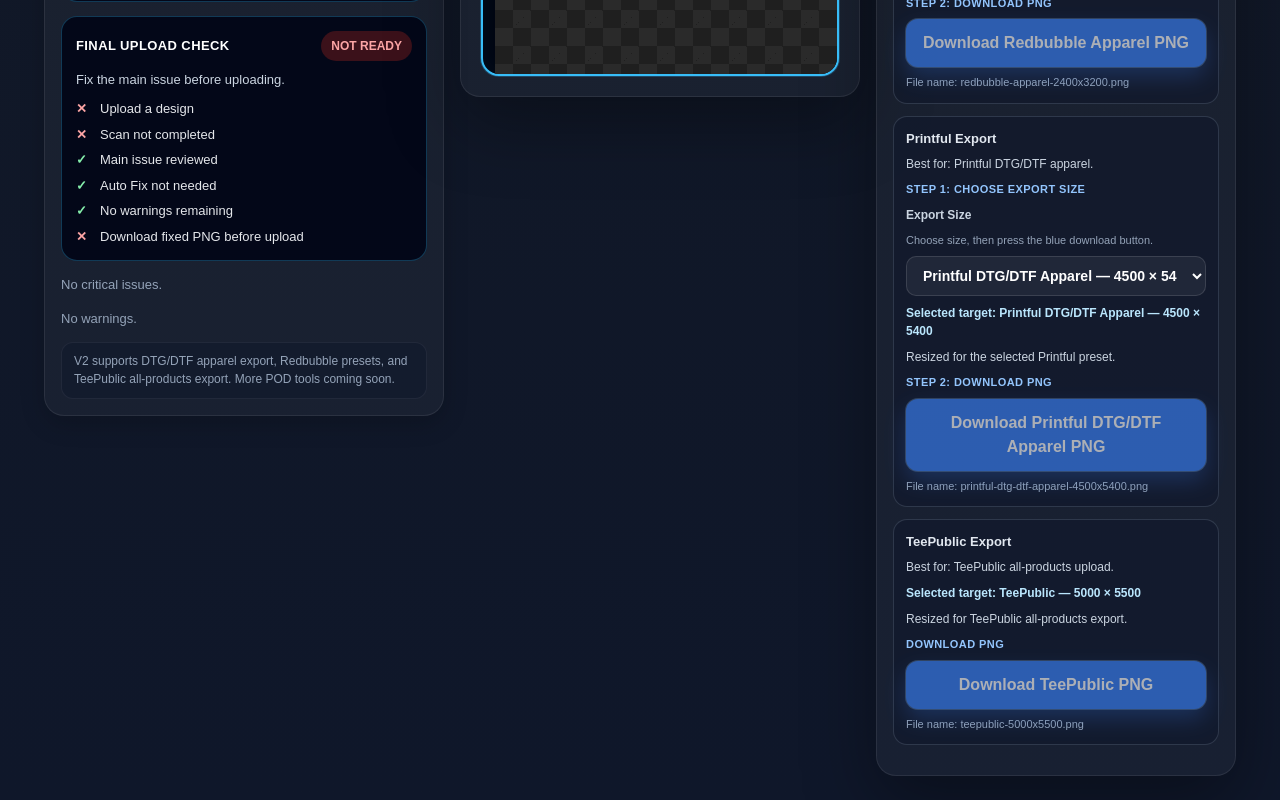
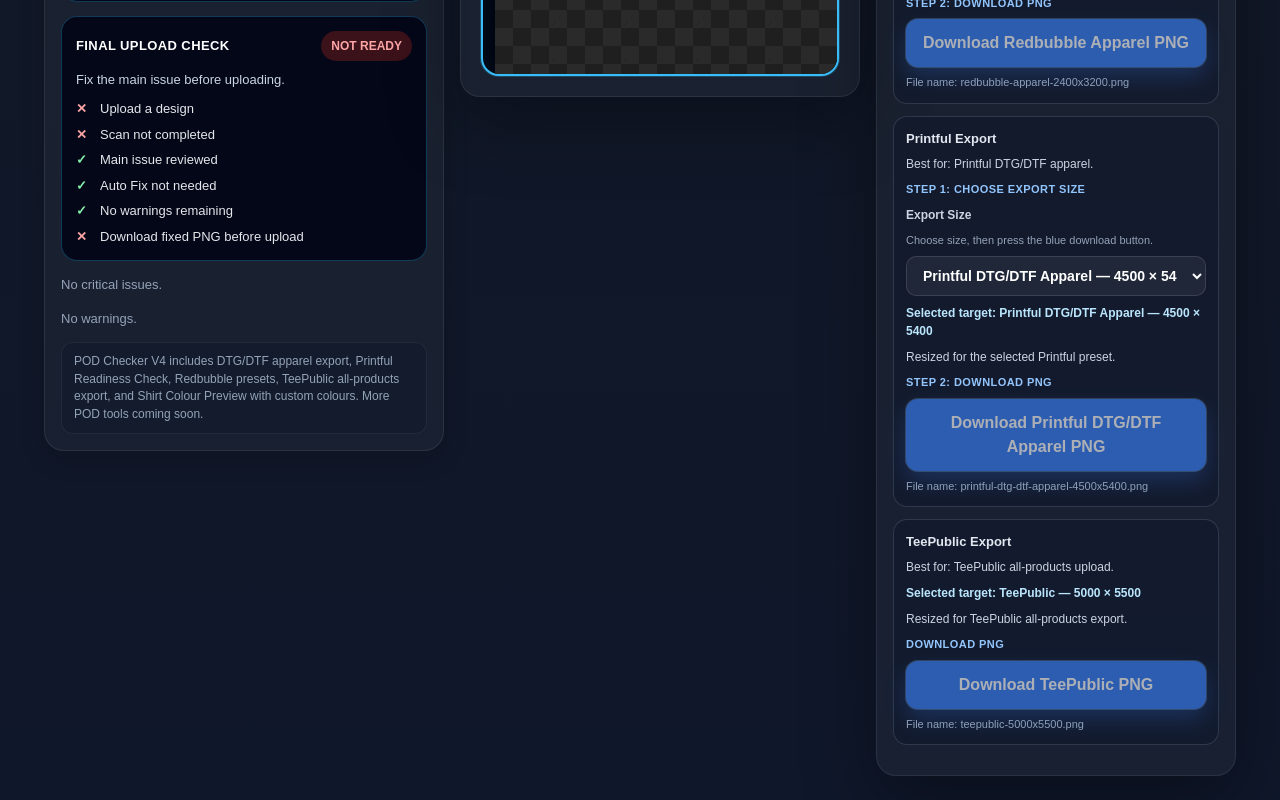
Before and after one commit to noobmacker-creator/pod-design-checker, a Next.js app: page / in a window 1280 px wide. Shown: the part 933-1733 px from the top of the page. Built offline with nearby package versions, Linux system fonts and the light colour scheme.

Commit message:
update v4 app note

```diff
--- a/app/components/ScanResultsPanel.tsx
+++ b/app/components/ScanResultsPanel.tsx
@@ -1231,7 +1231,7 @@ export default function ScanResultsPanel({
           lineHeight: 1.45,
         }}
       >
-        V2 supports DTG/DTF apparel export, Redbubble presets, and TeePublic all-products export. More POD tools coming soon.
+        POD Checker V4 includes DTG/DTF apparel export, Printful Readiness Check, Redbubble presets, TeePublic all-products export, and Shirt Colour Preview with custom colours. More POD tools coming soon.
       </div>
     </div>
   );
```
